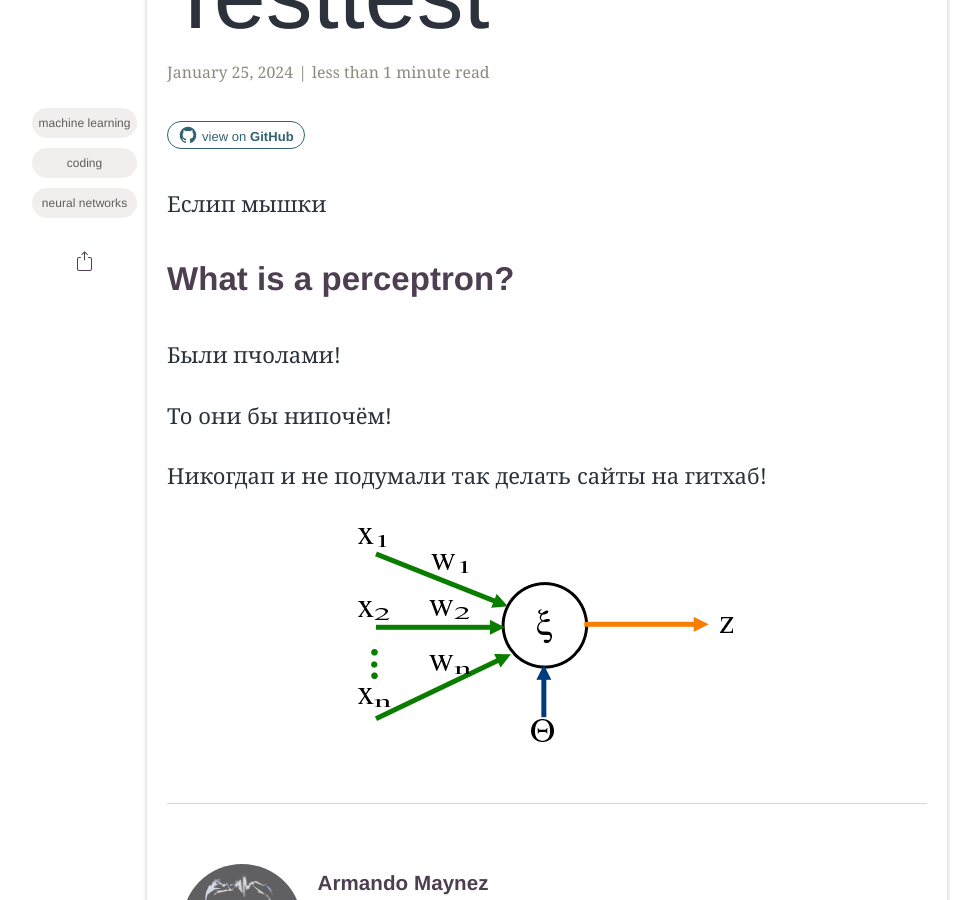
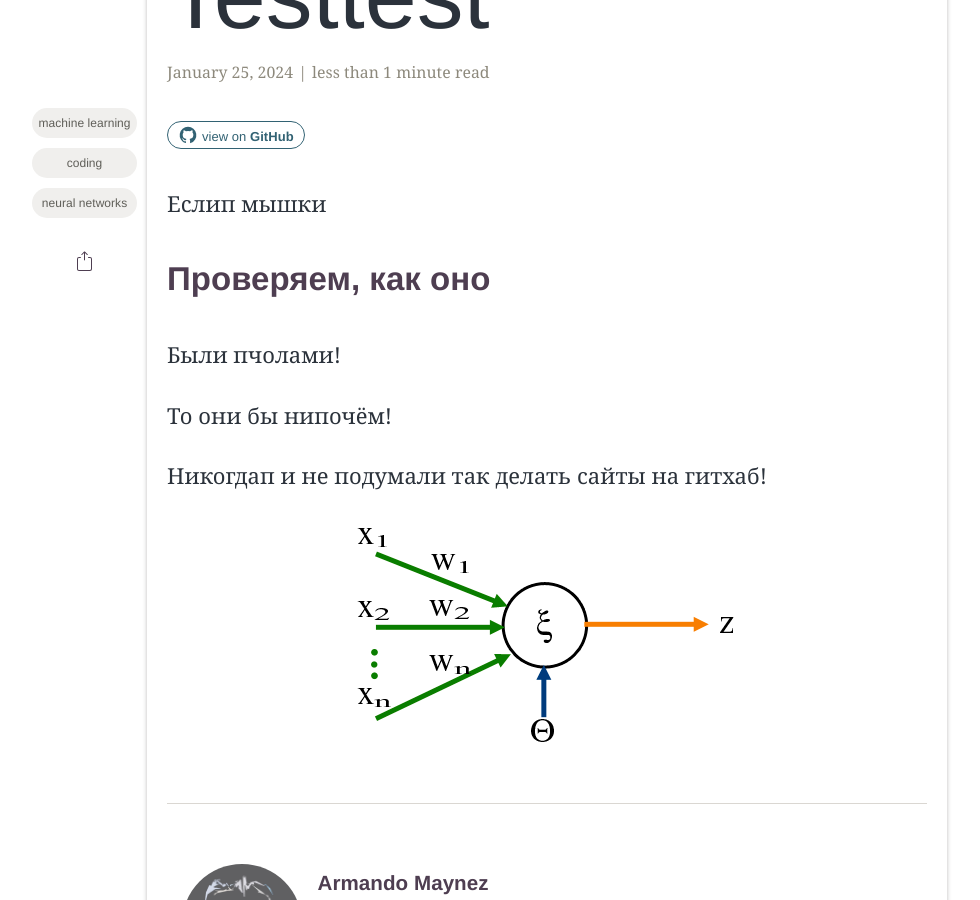
Before and after one commit to GrandHamster/Patsansky_rasklad, a Jekyll site: the page built from _posts/2021-01-25-test.markdown, in a window 1280 px wide and 900 px high, scrolled down 674 px. Shown: the whole window, without its empty margins (93-1073 px from the left). Built offline with Jekyll 4.4.1, drawn with Linux system fonts in a browser that asks for light colours; some web fonts are replaced.

Commit message:
Update 2021-01-25-test.markdown

```diff
--- a/_posts/2021-01-25-test.markdown
+++ b/_posts/2021-01-25-test.markdown
@@ -13,7 +13,7 @@ mathjax: yes
 ---
 Еслип мышки
 
-## What is a perceptron?
+## Проверяем, как оно
 
 Были пчолами!
 
```
